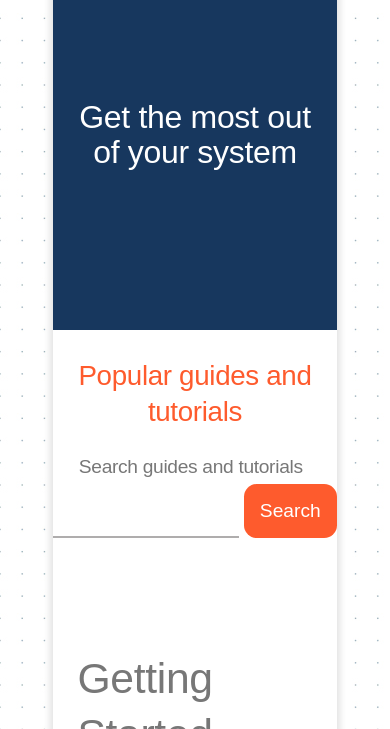
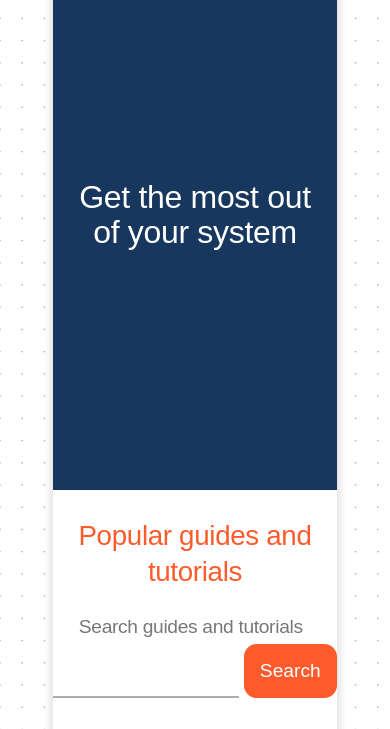
Before and after one commit to Otepiii/businessWebsite, a plain HTML site: page resources.html in a window 390 px wide. Shown: the part 115-844 px from the top of the page. Drawn offline with Linux system fonts and the light colour scheme.

Commit message:
adjusting resources for mobile

```diff
--- a/style.css
+++ b/style.css
@@ -906,7 +906,7 @@ footer li {
 
   #title h1 {
     font-size: 1.5em;
-    padding: 10rem 1rem;
+    padding: 15rem 1rem;
   }
 
   .search-guides h2 {
```
